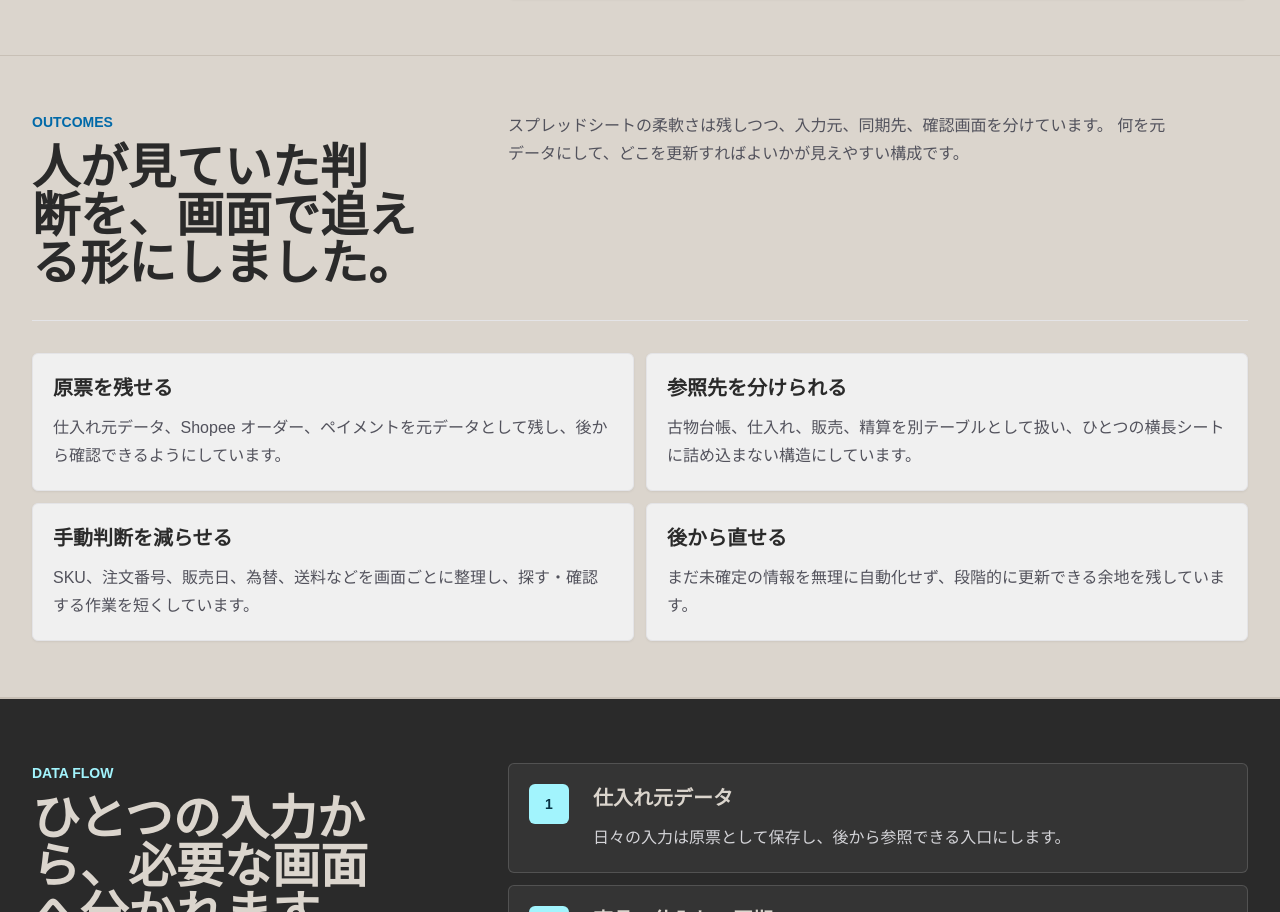
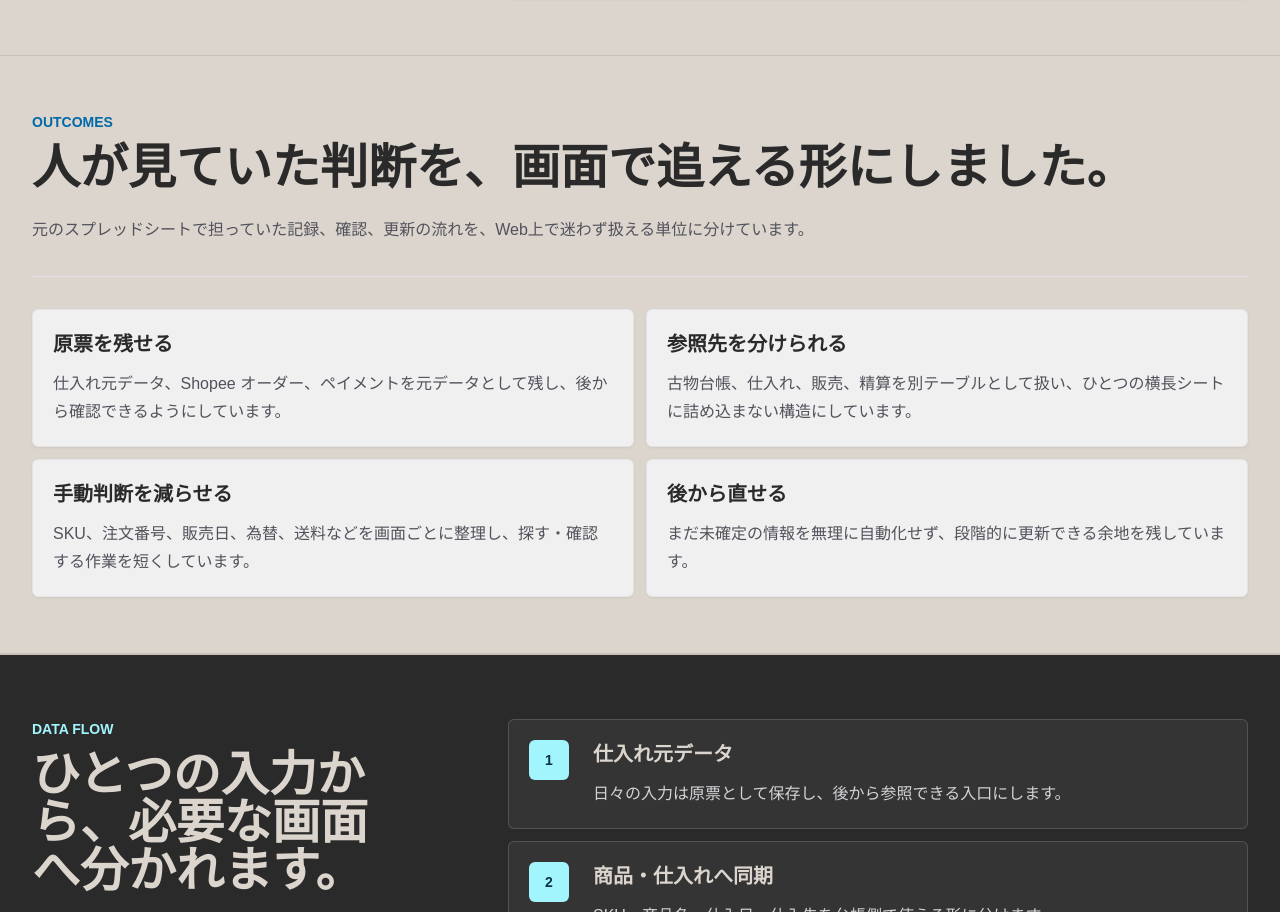
Before and after one commit to muu-ima/portfolio, a Next.js app: page /works/kobutsu-ledger-system in a window 1280 px wide. Shown: the part 2845-3757 px from the top of the page. Built offline with nearby package versions, Linux system fonts and the light colour scheme; a web font is replaced by a local one.

Commit message:
Refine ledger outcomes heading

```diff
--- a/app/works/kobutsu-ledger-system/page.tsx
+++ b/app/works/kobutsu-ledger-system/page.tsx
@@ -292,18 +292,15 @@ export default function KobutsuLedgerSystemPage() {
 
       <section className="border-b border-[#c8c0b6] bg-[#dbd5cd] px-5 py-14 sm:px-8">
         <div className="mx-auto max-w-7xl">
-          <div className="grid gap-8 border-b border-zinc-200 pb-8 lg:grid-cols-[0.75fr_1.25fr]">
-            <div>
-              <p className="text-sm font-semibold uppercase tracking-normal text-sky-700">
-                Outcomes
-              </p>
-              <h2 className="mt-3 text-2xl font-semibold tracking-normal sm:text-5xl">
-                人が見ていた判断を、画面で追える形にしました。
-              </h2>
-            </div>
-            <p className="max-w-2xl text-base leading-7 text-zinc-600">
-              スプレッドシートの柔軟さは残しつつ、入力元、同期先、確認画面を分けています。
-              何を元データにして、どこを更新すればよいかが見えやすい構成です。
+          <div className="border-b border-zinc-200 pb-8">
+            <p className="text-sm font-semibold uppercase tracking-normal text-sky-700">
+              Outcomes
+            </p>
+            <h2 className="mt-3 text-2xl font-semibold tracking-normal sm:text-5xl lg:whitespace-nowrap">
+              人が見ていた判断を、画面で追える形にしました。
+            </h2>
+            <p className="mt-6 text-base leading-7 text-zinc-600">
+              元のスプレッドシートで担っていた記録、確認、更新の流れを、Web上で迷わず扱える単位に分けています。
             </p>
           </div>
           <div className="mt-8 grid gap-3 sm:grid-cols-2">
```
